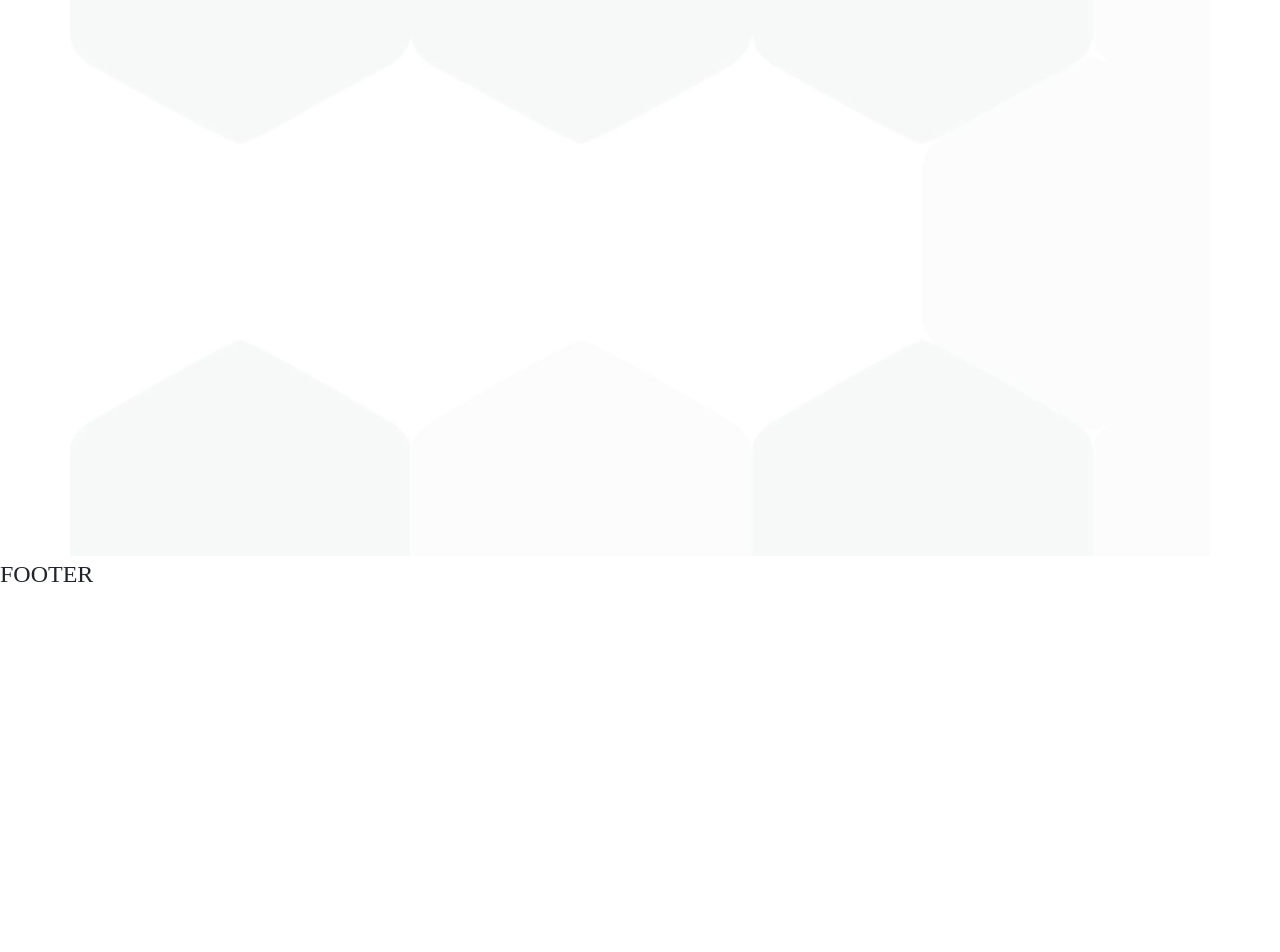
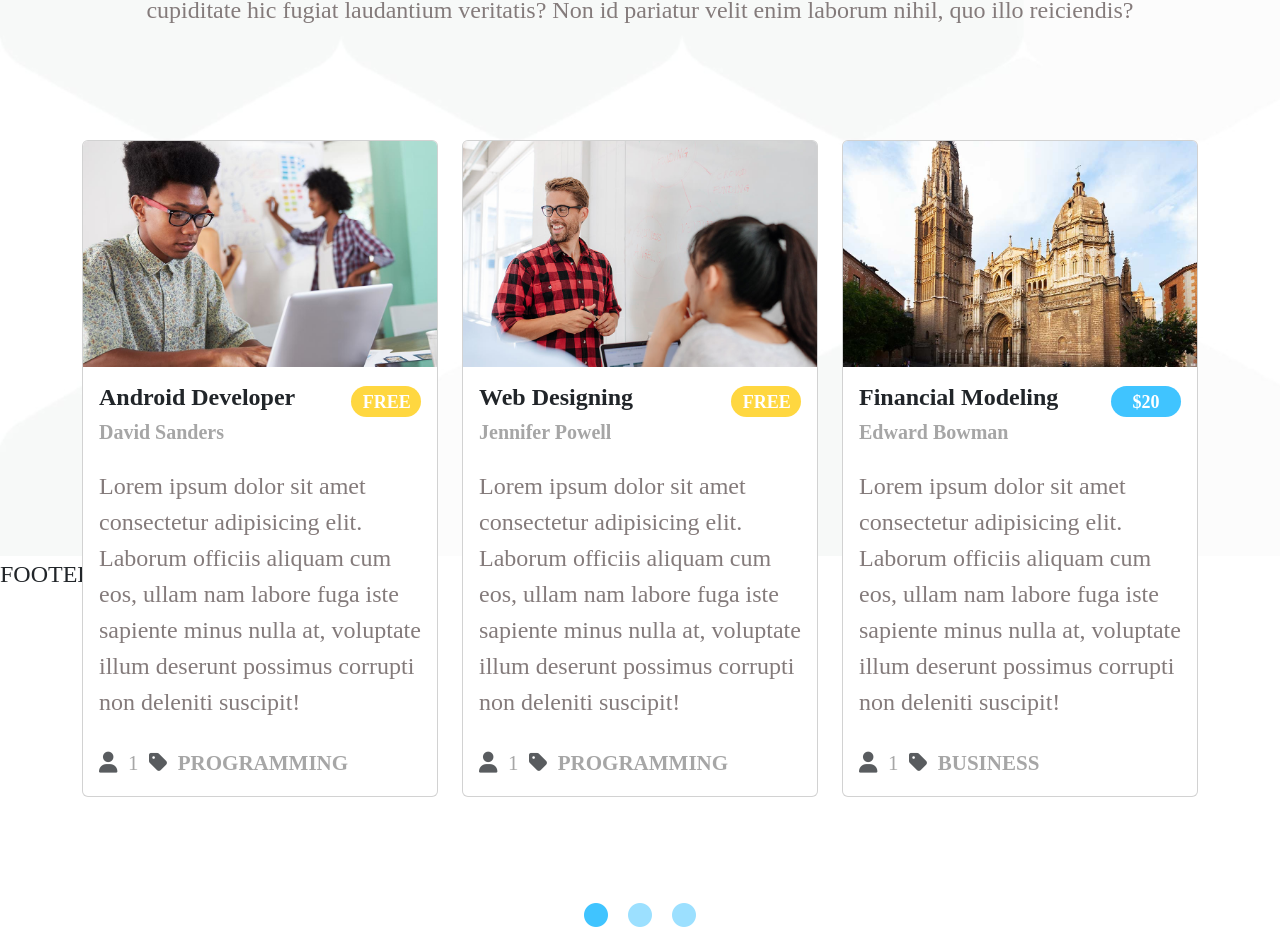
Before and after one commit to andreacagnina/proj-html-vuejs, a Vue app: page / in a window 1280 px wide. Shown: the part 4895-5847 px from the top of the page. Before the commit the page ends 5487 px from the top, so only its background shows below. Built offline with nearby package versions, Linux system fonts and the light colour scheme.

Commit message:
[feat] 5section

```diff
--- a/src/components/MFifthSection.vue
+++ b/src/components/MFifthSection.vue
@@ -1,19 +1,102 @@
 <script>
 export default {
+    data() {
+        return {
+            cards: [
+                {
+                    url: 'src/assets/img/course-5-f-img.jpg',
+                    title: 'Android Developer',
+                    teacher: 'David Sanders',
+                    category: 'PROGRAMMING',
+                    numOfTeacher: '1',
+                    price: 'FREE',
 
+                },
+                {
+                    url: 'src/assets/img/course-6-f-img.jpg',
+                    title: 'Web Designing',
+                    teacher: 'Jennifer Powell',
+                    category: 'PROGRAMMING',
+                    numOfTeacher: '1',
+                    price: 'FREE',
+
+                },
+                {
+                    url: 'src/assets/img/course-12-f-img.jpg',
+                    title: 'Financial Modeling',
+                    teacher: 'Edward Bowman',
+                    category: 'BUSINESS',
+                    numOfTeacher: '1',
+                    price: '$20',
+                },
+            ],
+            currentIndex: 0,
+        }
+    },
+    methods: {
+        goToSlide(index) {
+            this.currentIndex = index;
+        }
+    },
 }
 </script>
 
 <template>
-    <div class="container bg-img">1
-        <div class="row">
-            <div class="col">
-                <div class="content">
-
+    <div class="container-fluid bg-img py-5">
+        <div class="container">
+            <div class="row">
+                <div class="col-12">
+                    <div class="content text-center py-5">
+                        <h1>Popular Online Courses</h1>
+                        <p>Lorem ipsum dolor sit amet consectetur adipisicing elit. A reprehenderit ipsa consequuntur
+                            enim
+                            maiores amet cupiditate hic fugiat laudantium veritatis? Non id pariatur velit enim laborum
+                            nihil, quo illo reiciendis?</p>
+                    </div>
+                </div>
+            </div>
+            <div class="row">
+                <div class="col-12 col-md-4" v-for="(card, index) in cards" :key="index">
+                    <div class="content py-3 py-md-5">
+                        <div class="card">
+                            <img :src="card.url" class="card-img-top" alt="card img">
+                            <div class="card-body pb-0 d-flex justify-content-between align-items-center">
+                                <h4 class="card-title">{{ card.title }}</h4>
+                                <span class="badge rounded-pill text-white"
+                                    :class="(card.price === 'FREE') ? 'free' : 'payment'">{{ card.price
+                                    }}</span>
+                            </div>
+                            <div class="card-body pt-0">
+                                <h5 class="card-title">{{ card.teacher }}</h5>
+                                <p class="card-text my-4">Lorem ipsum dolor sit amet consectetur adipisicing elit.
+                                    Laborum
+                                    officiis aliquam cum eos, ullam nam labore fuga iste sapiente minus nulla at,
+                                    voluptate
+                                    illum deserunt possimus corrupti non deleniti suscipit!</p>
+                                <p class="card-text"><small class="text-body-secondary"><i
+                                            class="fa-solid fa-user"></i>&nbsp;&nbsp;<span>{{ card.numOfTeacher
+                                            }}</span>&nbsp;&nbsp;<i class="fa-solid fa-tag"></i>&nbsp;&nbsp;<span
+                                            class="fw-bold">{{
+                                                card.category }}</span></small>
+                                </p>
+                            </div>
+                        </div>
+                    </div>
+                </div>
+            </div>
+            <div class="row">
+                <div class="col-12">
+                    <div class="content text-center">
+                        <div class="my-5">
+                            <span v-for="(card, index) in cards" :key="index" @click="goToSlide(index)"><i
+                                    :class="(index === currentIndex) ? 'fa-solid fa-circle active' : 'fa-solid fa-circle'"></i></span>
+                        </div>
+                    </div>
                 </div>
             </div>
         </div>
     </div>
+
 </template>
 
 <style lang="scss" scoped>
@@ -23,4 +106,55 @@ export default {
     background-image: url(../assets/img/page-background-img.png);
     height: 100vh;
 }
+
+h2,
+h3,
+h4,
+h5,
+h6 {
+    font-weight: 600;
+}
+
+p {
+    color: $a847b7b;
+}
+
+h5,
+span {
+    color: $a6a6a6;
+}
+
+.free {
+    background-color: $ffd740;
+}
+
+.payment {
+    background-color: $a40c4ff;
+}
+
+span {
+
+    i {
+        padding: 10px;
+        cursor: pointer;
+        color: $a9ce0ff;
+    }
+}
+
+.active {
+    color: $a40c4ff;
+}
+
+.badge {
+    width: 70px;
+
+}
+
+.pt-0 {
+    padding-top: 0;
+}
+
+.pb-0 {
+    padding-bottom: 0;
+}
 </style>
```
